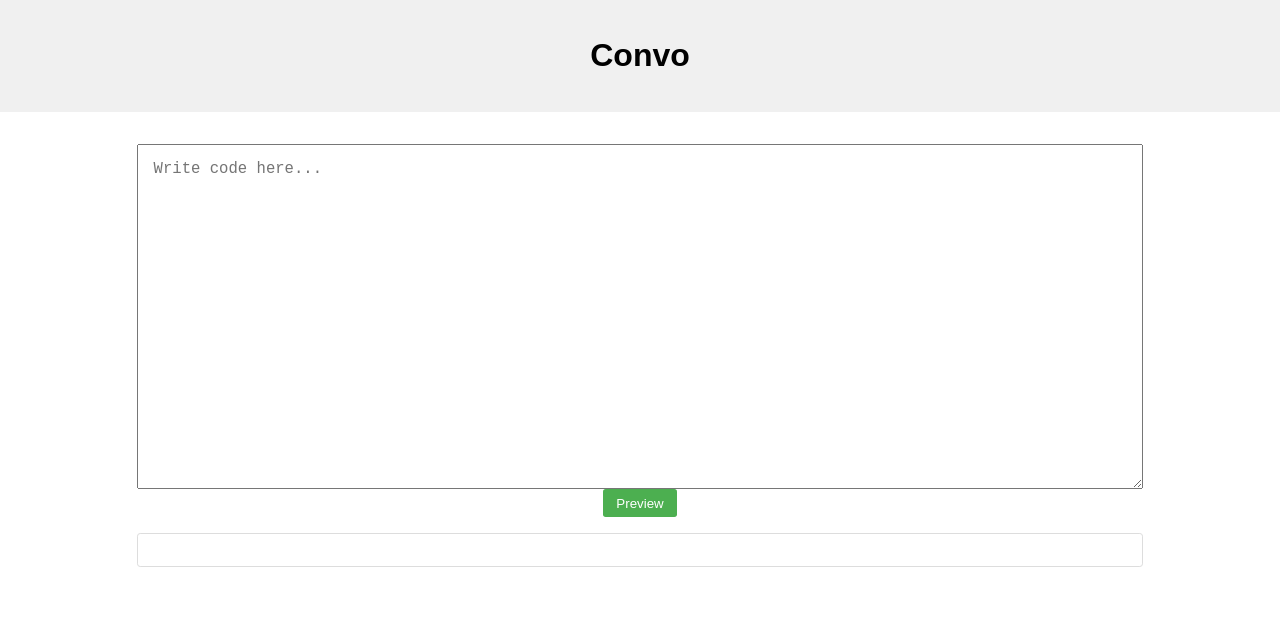
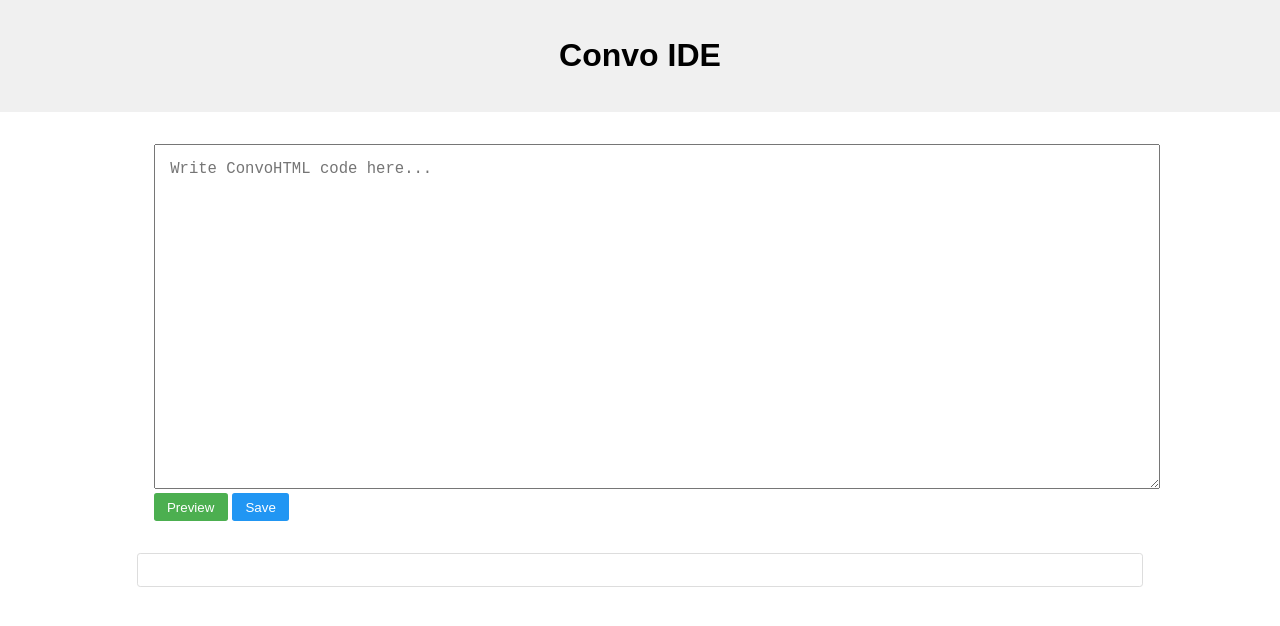
Before and after one commit to Mahzbe/Convo-IDE, a plain HTML site: page index.html in a window 1280 px wide. Both pictures are taken after a click on the button "Preview". Drawn offline with Linux system fonts and the light colour scheme.

Commit message:
Update index.html

```diff
--- a/index.html
+++ b/index.html
@@ -3,7 +3,7 @@
 <head>
 	<meta charset="UTF-8">
 	<meta name="viewport" content="width=device-width, initial-scale=1.0">
-	<title>Convo</title>
+	<title>Convo IDE</title>
 	<style>
 		body {
 			font-family: Arial, sans-serif;
@@ -24,8 +24,13 @@
 			padding: 2em;
 		}
 
+		.editor-container {
+			width: 80%;
+			margin-bottom: 1em;
+		}
+
 		#editor {
-			width: 80%;
+			width: 100%;
 			height: 20em;
 			padding: 1em;
 			font-size: 1.2em;
@@ -40,7 +45,16 @@
 			cursor: pointer;
 		}
 
-		#preview-pane {
+		#save-btn {
+			background-color: #2196F3;
+			color: #fff;
+			padding: 0.5em 1em;
+			border: none;
+			border-radius: 0.2em;
+			cursor: pointer;
+		}
+
+		.preview-container {
 			width: 80%;
 			margin-top: 1em;
 			padding: 1em;
@@ -51,27 +65,55 @@
 </head>
 <body>
 	<header>
-		<h1>Convo</h1>
+		<h1>Convo IDE</h1>
 	</header>
 	<main>
-		<textarea id="editor" placeholder="Write code here..."></textarea>
-		<button id="preview-btn">Preview</button>
-		<div id="preview-pane"></div>
+		<div class="editor-container">
+			<textarea id="editor" placeholder="Write ConvoHTML code here..."></textarea>
+			<button id="preview-btn">Preview</button>
+			<button id="save-btn">Save</button>
+		</div>
+		<div class="preview-container">
+			<div id="preview-pane"></div>
+		</div>
 
 		<script>
 			const editor = document.getElementById('editor');
 			const previewBtn = document.getElementById('preview-btn');
+			const saveBtn = document.getElementById('save-btn');
 			const previewPane = document.getElementById('preview-pane');
 
 			previewBtn.addEventListener('click', () => {
-				const code = editor.value;
-				const parsedCode = parseCode(code);
-				previewPane.innerHTML = parsedCode;
+				const convoHTML = editor.value;
+				const html = parseConvoHTML(convoHTML);
+				previewPane.innerHTML = html;
 			});
 
-			function parseCode(code) {
-				// Simple parsing logic for demo purposes
-				return code.replace(/\n/g, '<br>');
+			saveBtn.addEventListener('click', () => {
+				const convoHTML = editor.value;
+				// Save the ConvoHTML code to a file or database
+				alert('ConvoHTML code saved!');
+			});
+
+			function parseConvoHTML(convoHTML) {
+				const lines = convoHTML.split('\n');
+				let html = '';
+
+				lines.forEach(line => {
+					if (line.startsWith('nav')) {
+						html += '<nav>';
+					} else if (line.startsWith('hero')) {
+						html += '<div class="hero">';
+					} else if (line.startsWith('features')) {
+						html += '<div class="features">';
+					} else if (line.startsWith('footer')) {
+						html += '<footer>';
+					} else {
+						html += `<div>${line}</div>`;
+					}
+				});
+
+				return html;
 			}
 		</script>
 	</main>
```
